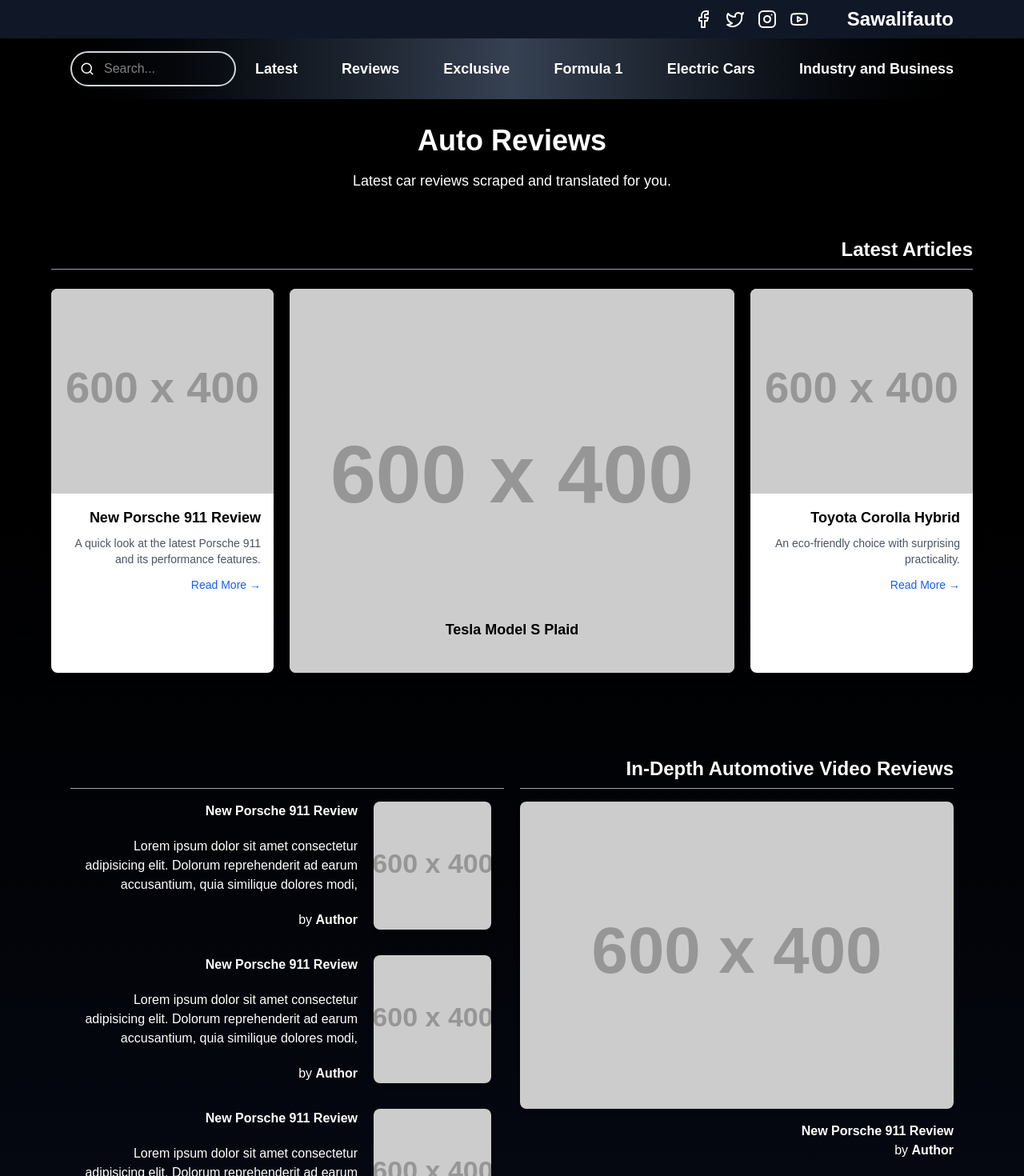
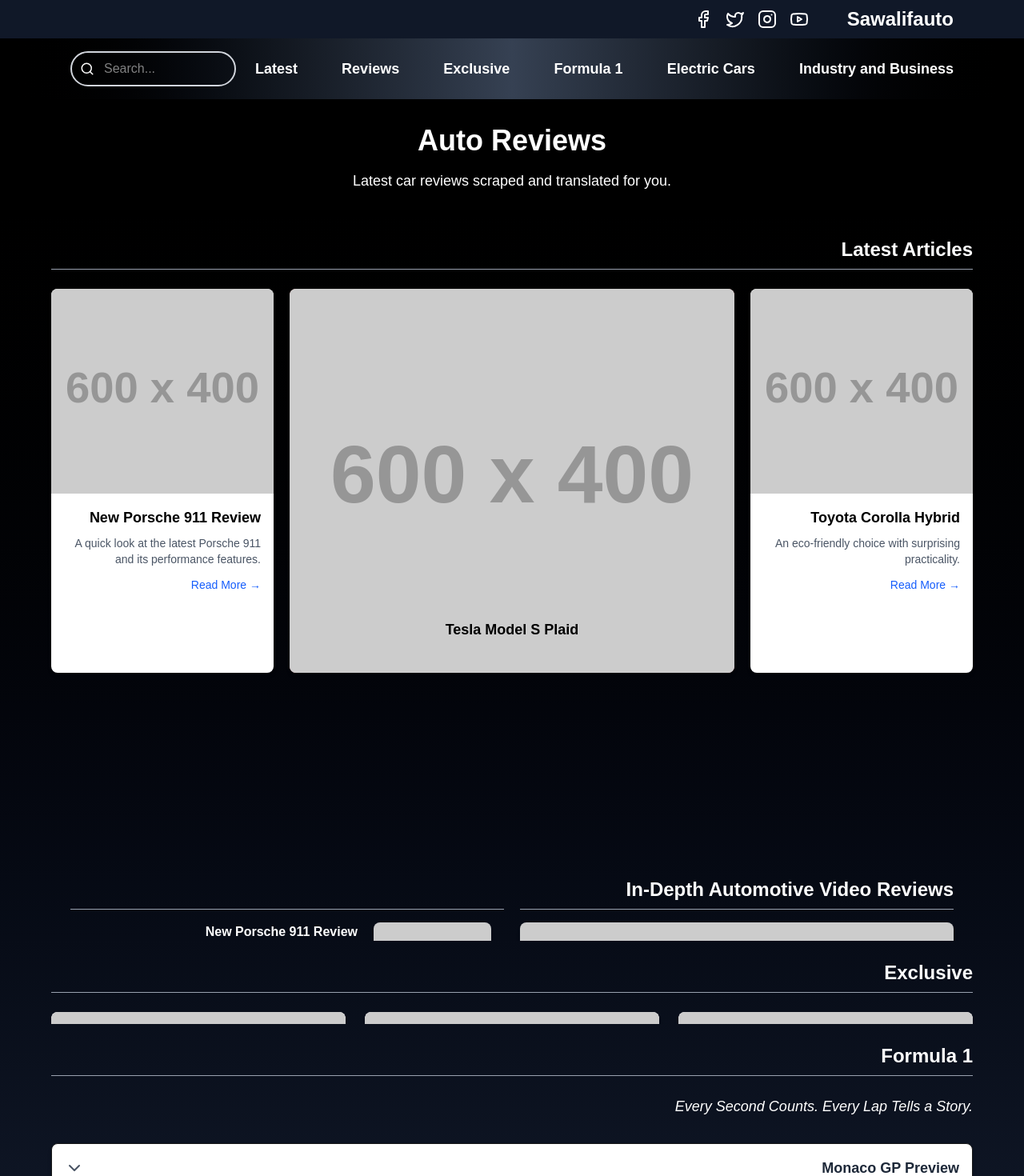
Before and after one commit to JaroldEnderez/sawalifauto, a Next.js app: page / in a window 1280 px wide. Shown: the top 1470 px of the page at 80% size. Built offline with nearby package versions, Linux system fonts and the light colour scheme.

Commit message:
added lucide-react

```diff
--- a/src/app/page.tsx
+++ b/src/app/page.tsx
@@ -1,7 +1,38 @@
+"use client"
 import { Search } from "lucide-react";
 import { Formula1Section, ElectricSection, IndustrySection } from '@/components/sections'
+import { motion, useAnimation } from "framer-motion";
+import { useEffect } from "react";
 
 export default function Home() {
+  const controls1 = useAnimation();
+  const controls2 = useAnimation();
+  const controls3 = useAnimation();
+
+  useEffect(() => {
+    const handleScroll = () => {
+      const y = window.scrollY;
+      const vh = window.innerHeight;
+
+      if (y < vh) {
+        controls1.start({ height: "100vh" });
+        controls2.start({ height: "0vh" });
+        controls3.start({ height: "0vh" });
+      } else if (y >= vh && y < 2 * vh) {
+        controls1.start({ height: "0vh" });
+        controls2.start({ height: "100vh" });
+        controls3.start({ height: "0vh" });
+      } else {
+        controls1.start({ height: "0vh" });
+        controls2.start({ height: "0vh" });
+        controls3.start({ height: "100vh" });
+      }
+    };
+
+    window.addEventListener("scroll", handleScroll);
+    return () => window.removeEventListener("scroll", handleScroll);
+  }, [controls1, controls2, controls3]);
+
   const articles = [
     {
       id: 1,
@@ -27,7 +58,7 @@ export default function Home() {
   ];
 
   return (
-    <main className="min-h-screen bg-gradient-to-b from-black via-gray-900 to-black pb-20 ">
+    <main className="min-h-screen bg-gradient-to-b from-black via-gray-900 to-black pb-20 overflow-hidden">
 
       <nav className="shadow-sm bg-gradient-to-r from-black via-gray-700 to-black">
         <div className="max-w-6xl mx-auto flex items-center justify-between px-6 py-4">
@@ -70,7 +101,7 @@ export default function Home() {
       </section>
 
       {/* Articles Section */}
-      <section className="w-full mx-auto px-6 py-6 pb-20" id="latest">
+      <motion.section animate={controls1} className="w-full mx-auto px-6 py-6 pb-20 overflow-hidden" id="latest">
         <div className="max-w-6xl mx-auto content-center ">
           <h2 className="text-2xl font-semibold mb-2 text-right text-white">Latest Articles</h2>
           <hr className="border-gray-400 mb-6 bg-white w-full" />
@@ -131,9 +162,9 @@ export default function Home() {
             </div>
           </div>
         </div>
-      </section>
+      </motion.section>
 
-        <section className="max-w-6xl mx-auto px-6 py-6 pb-20" id="videos">
+        <motion.section animate={controls2} className="max-w-6xl mx-auto px-6 py-6 pb-20 overflow-hidden" id="videos">
           <h2 className="text-2xl font-semibold mb-2 text-right text-white">In-Depth Automotive Video Reviews</h2>
           <div className="flex gap-x-5">
             <div className="w-1/2">
@@ -224,9 +255,9 @@ export default function Home() {
               </p>
             </div>
           </div>
-      </section>
+      </motion.section>
 
-      <section className="w-full mx-auto px-6 py-6 pb-20" id="exclusive">
+      <motion.section animate={controls3} className="w-full mx-auto px-6 py-6 pb-20 overflow-hidden" id="exclusive">
         <div className="max-w-6xl mx-auto content-center">
           <h2 className="text-2xl font-semibold mb-2 text-right text-white">Exclusive</h2>
           <hr className="border-gray-400 bg-white w-full mb-6" />
@@ -255,7 +286,7 @@ export default function Home() {
             ))}
           </div>
         </div>
-      </section>
+      </motion.section>
 
       <Formula1Section/>
       <ElectricSection/>
```
Also changed, not shown: package.json (+8 -6 lines), 1 other file (tests, documents, lock files or other folders).
